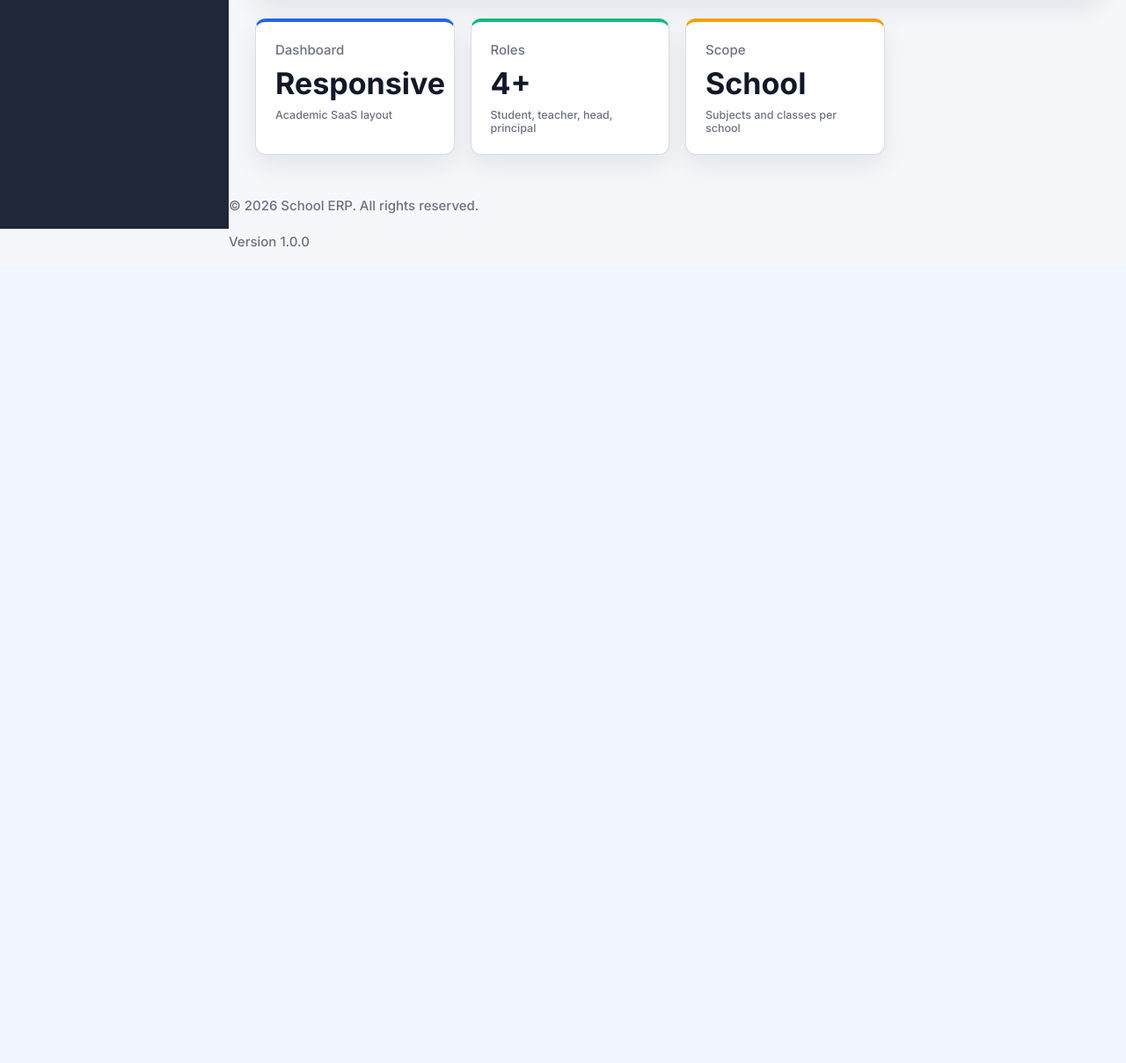
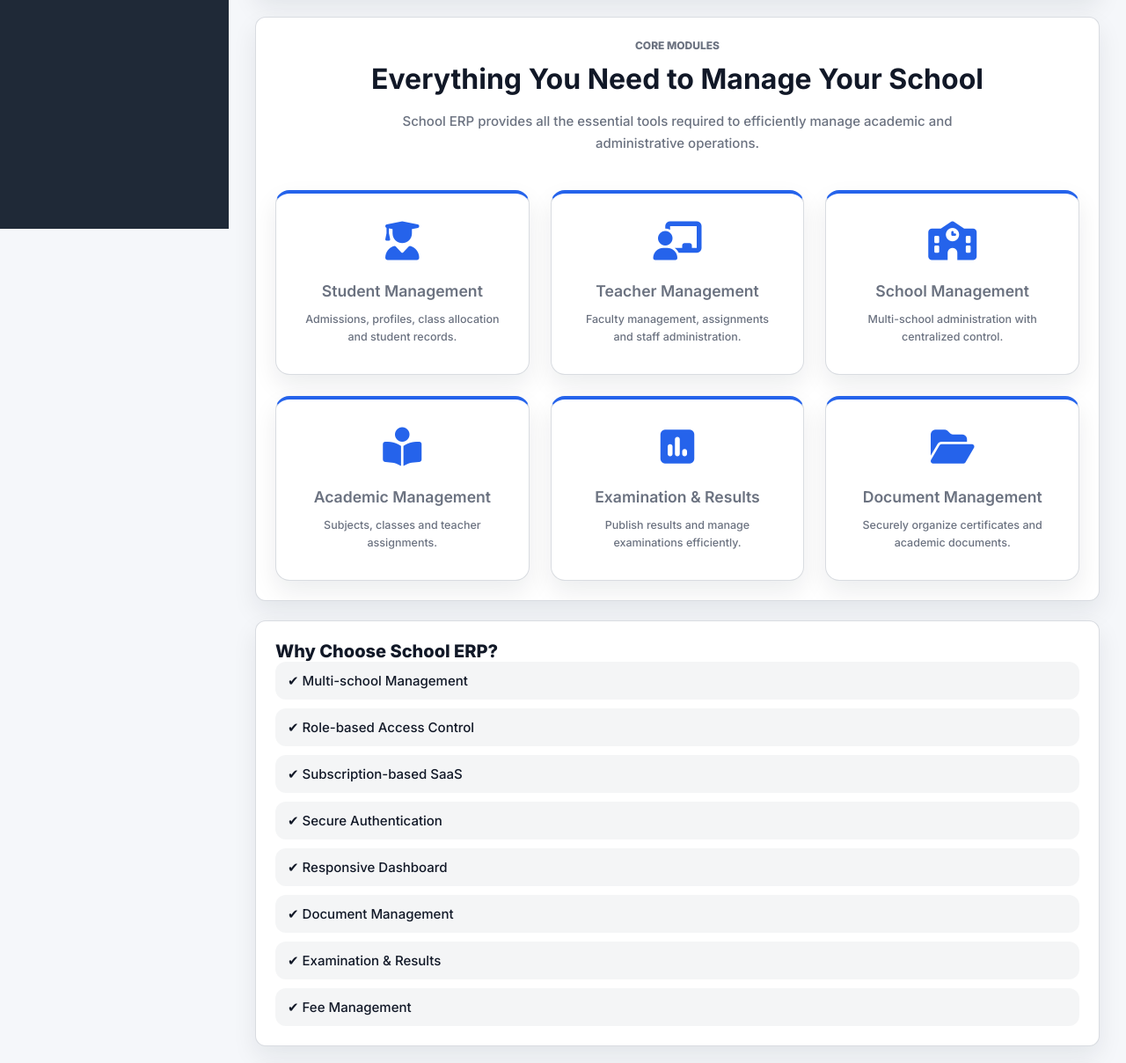
Before and after one commit to shreekanthkapparagaon/school_erp, a Django app: page / in a window 1280 px wide. Shown: the part 540-1748 px from the top of the page at 88% size. Before the commit the page ends 821 px from the top, so only its background shows below. Run offline with Django 5.2, Linux system fonts and the light colour scheme.

Commit message:
feat(home): redesign homepage with core modules and improved UI

```diff
--- a/static/css/theme.css
+++ b/static/css/theme.css
@@ -151,7 +151,7 @@
 }
 
 .card:hover, .stat-card:hover {
-  transform: translateY(-2px);
+  transform: translateY(-5px);
   box-shadow: 0 16px 36px rgba(17, 24, 39, 0.11);
 }
 
@@ -164,7 +164,7 @@
 }
 
 .stat-card {
-  padding: 22px;
+  min-height: 210px;
   border-top: 4px solid var(--primary);
 }
 
@@ -513,6 +513,20 @@
   .stat-grid, .grid-two {
     grid-template-columns: repeat(2, minmax(0, 1fr));
   }
+
+  .hero-panel {
+    flex-direction: column;
+    text-align: center;
+  }
+
+  .hero-panel > div {
+    max-width: 100%;
+  }
+
+  .hero-panel img {
+    width: 320px;
+    margin: 0 auto;
+  }
 }
 
 @media (max-width: 640px) {
@@ -546,14 +560,99 @@
     box-shadow: none;
   }
 }
-.stat-card {
-    text-decoration: none;
-    color: inherit;
-    transition: .2s ease;
-    cursor: pointer;
-}
 
 .stat-card:hover {
     transform: translateY(-3px);
     box-shadow: 0 8px 20px rgba(0,0,0,.12);
 }
+
+.module-icon {
+    font-size: 3rem;
+    color: var(--primary);
+    margin-bottom: 1rem;
+    display: block;
+}
+
+.stat-card {
+    text-align: center;
+}
+
+.stat-card span {
+    display: block;
+    margin-top: .5rem;
+    font-size: 1.1rem;
+    font-weight: 600;
+}
+
+.stat-card small {
+    display: block;
+    margin-top: .4rem;
+    line-height: 1.5;
+}
+
+/* ==========================================
+   Home Page - Core Modules
+========================================== */
+
+.section-header {
+    text-align: center;
+    margin-bottom: 2.5rem;
+}
+
+.section-header h2 {
+    margin: 0.5rem 0 1rem;
+    font-size: 2rem;
+    font-weight: 700;
+}
+
+.section-header p {
+    max-width: 720px;
+    margin: 0 auto;
+    color: var(--muted);;
+    line-height: 1.7;
+}
+
+.module-icon {
+    font-size: 2.75rem;
+    color: var(--primary, #2563eb);
+    margin-bottom: 1rem;
+    transition: transform 0.25s ease;
+}
+
+.stat-grid {
+    display: grid;
+    grid-template-columns: repeat(auto-fit, minmax(240px, 1fr));
+    gap: 1.5rem;
+}
+
+.stat-card {
+    display: flex;
+    flex-direction: column;
+    align-items: center;
+    justify-content: center;
+    padding: 2rem;
+    text-align: center;
+    border-radius: 16px;
+    transition: all 0.25s ease;
+    cursor: default;
+}
+
+.stat-card:hover {
+    transform: translateY(-6px);
+}
+
+.stat-card:hover .module-icon {
+    transform: scale(1.1);
+}
+
+.stat-card span {
+    margin-top: 0.5rem;
+    font-size: 1.1rem;
+    font-weight: 600;
+}
+
+.stat-card small {
+    margin-top: 0.75rem;
+    color: var(--muted);;
+    line-height: 1.6;
+}
--- a/templates/base.html
+++ b/templates/base.html
@@ -10,6 +10,8 @@
   <link rel="preconnect" href="https://fonts.gstatic.com" crossorigin>
 
   <link href="https://fonts.googleapis.com/css2?family=Inter:wght@400;500;600;700;800&display=swap" rel="stylesheet">
+  <link rel="stylesheet"
+      href="https://cdnjs.cloudflare.com/ajax/libs/font-awesome/6.7.2/css/all.min.css">
 
   <link rel="stylesheet" href="{% static 'css/theme.css' %}">
   <link rel="stylesheet" href="{% static 'css/pricing.css' %}">
--- a/templates/core/home.html
+++ b/templates/core/home.html
@@ -1,30 +1,186 @@
 {% extends "base.html" %}
 {% load static %}
-{% block title %}Home | School ERP{% endblock %}
-{% block page_heading %}School ERP Administration{% endblock %}
+
+{% block title %}School ERP{% endblock %}
+{% block page_heading %}School ERP{% endblock %}
+
 {% block content %}
-<div class="hero-panel">
+
+<!-- Hero -->
+
+<section class="hero-panel">
+
     <div>
-    <p class="eyebrow">Modern academic operations</p>
-    <h2>Manage schools, users, classes, subjects, and assignments from one clean workspace.</h2>
-    <p>Built for principals, heads, teachers, and students with role-based dashboards and school-scoped data.</p>
+
+        <p class="eyebrow">
+            Modern School Management Platform
+        </p>
+
+        <h1>
+            Everything your school needs in one place.
+        </h1>
+
+        <p>
+            Manage students, teachers, classes, fees, results,
+            documents, and more through a secure role-based ERP.
+        </p>
+
         <div class="action-row">
-      {% if request.user.is_authenticated %}
-        <a class="btn" href="{% url 'accounts:role_redirect' %}">Go to Dashboard</a>
+
+            {% if user.is_authenticated %}
+                <a class="btn"
+                   href="{% url 'accounts:role_redirect' %}">
+                    Dashboard
+                </a>
             {% else %}
-        <a class="btn" href="{% url 'accounts:login' %}">Sign up</a>
+                <a class="btn"
+                   href="{% url 'accounts:login' %}">
+                    Get Started
+                </a>
             {% endif %}
-      <a class="btn btn-muted" href="{% url 'core:about' %}">Learn more</a>
+
+            <a class="btn btn-muted"
+               href="{% url 'core:about' %}">
+                Learn More
+            </a>
+
         </div>
+
     </div>
+
     <div>
-    <img src="{% static 'images/hero.svg' %}" alt="School ERP" width="400" height="300">
+
+        <img
+            src="{% static 'images/hero.svg' %}"
+            alt="School ERP"
+            width="450">
+
+    </div>
+
+</section>
+
+<section class="card">
+
+    <div class="section-header">
+        <div>
+            <p class="eyebrow">Core Modules</p>
+            <h2>Everything You Need to Manage Your School</h2>
+            <p>
+                School ERP provides all the essential tools required to
+                efficiently manage academic and administrative operations.
+            </p>
         </div>
     </div>
 
     <div class="stat-grid">
-  <article class="stat-card"><span>Dashboard</span><strong>Responsive</strong><small>Academic SaaS layout</small></article>
-  <article class="stat-card success"><span>Roles</span><strong>4+</strong><small>Student, teacher, head, principal</small></article>
-  <article class="stat-card warning"><span>Scope</span><strong>School</strong><small>Subjects and classes per school</small></article>
+
+        <article class="stat-card">
+            <i class="fa-solid fa-user-graduate module-icon"></i>
+            <span>Student Management</span>
+            <small>
+                Admissions, profiles, class allocation and student records.
+            </small>
+        </article>
+
+        <article class="stat-card">
+            <i class="fa-solid fa-chalkboard-user module-icon"></i>
+            <span>Teacher Management</span>
+            <small>
+                Faculty management, assignments and staff administration.
+            </small>
+        </article>
+
+        <article class="stat-card">
+            <i class="fa-solid fa-school module-icon"></i>
+            <span>School Management</span>
+            <small>
+                Multi-school administration with centralized control.
+            </small>
+        </article>
+
+        <article class="stat-card">
+            <i class="fa-solid fa-book-open-reader module-icon"></i>
+            <span>Academic Management</span>
+            <small>
+                Subjects, classes and teacher assignments.
+            </small>
+        </article>
+
+        <article class="stat-card">
+            <i class="fa-solid fa-square-poll-vertical module-icon"></i>
+            <span>Examination & Results</span>
+            <small>
+                Publish results and manage examinations efficiently.
+            </small>
+        </article>
+
+        <article class="stat-card">
+            <i class="fa-solid fa-folder-open module-icon"></i>
+            <span>Document Management</span>
+            <small>
+                Securely organize certificates and academic documents.
+            </small>
+        </article>
+
     </div>
+
+</section>
+
+<section class="card">
+
+  <h2>Why Choose School ERP?</h2>
+
+  <ul class="feature-list">
+
+    <li>✔ Multi-school Management</li>
+
+    <li>✔ Role-based Access Control</li>
+
+    <li>✔ Subscription-based SaaS</li>
+
+    <li>✔ Secure Authentication</li>
+
+    <li>✔ Responsive Dashboard</li>
+
+    <li>✔ Document Management</li>
+
+    <li>✔ Examination & Results</li>
+
+    <li>✔ Fee Management</li>
+
+  </ul>
+
+</section>
+
+<section class="hero-panel">
+
+  <div>
+
+    <h2>
+    Ready to digitize your institution?
+    </h2>
+
+    <p>
+    Start managing your school efficiently with School ERP.
+    </p>
+
+    {% if user.is_authenticated %}
+
+      <a class="btn"
+      href="{% url 'accounts:role_redirect' %}">
+      Go to Dashboard
+      </a>
+
+    {% else %}
+
+      <a class="btn"
+      href="{% url 'accounts:login' %}">
+      Login
+      </a>
+
+    {% endif %}
+
+  </div>
+
+</section>
 {% endblock %}
```
Lines whose indentation alone changed are shown as unchanged.
